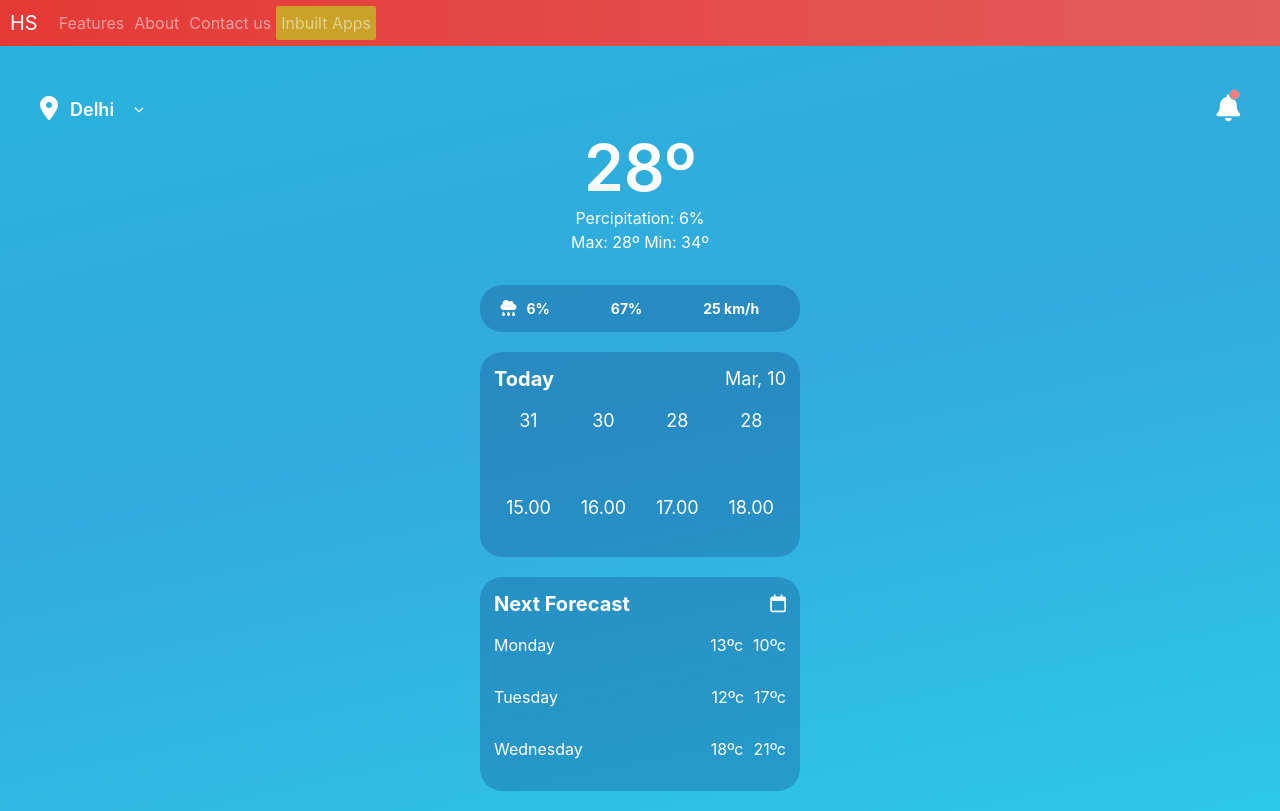
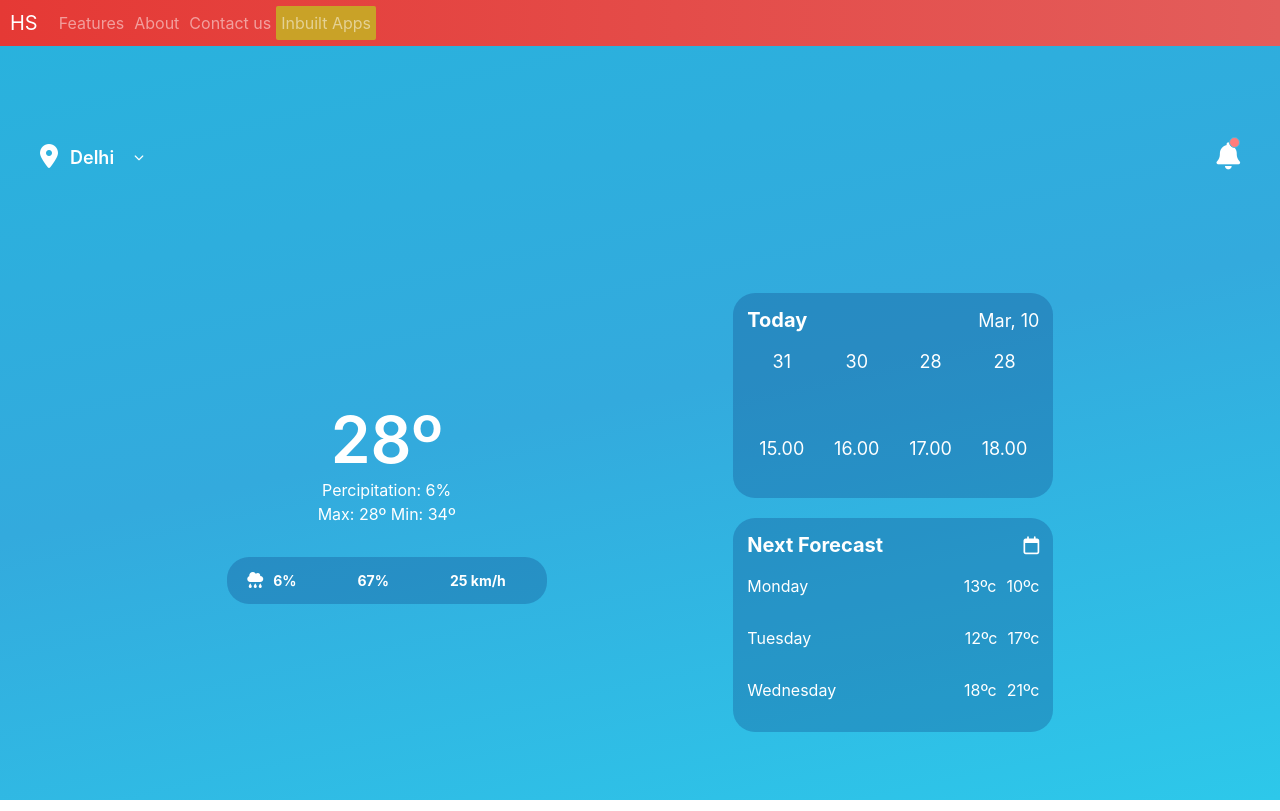
Before and after one commit to HarishB167/hs-app-2, a React (Create React App) app: page /apps/weather-app in a window 1280 px wide. Built offline with nearby package versions, Linux system fonts and the light colour scheme; some icons are missing; a web font is replaced by a local one.

Commit message:
Weather App : Page UI made responive using media queries for desktop.

```diff
--- a/src/components/weatherApp/main.css
+++ b/src/components/weatherApp/main.css
@@ -21,6 +21,7 @@
 
 .wa_main {
   width: 100%;
+  min-height: 100%;
   padding: 4.4rem 4rem 2rem;
   display: flex;
   flex-direction: column;
@@ -42,6 +43,12 @@
 
 .wa_contentBg--rainy {
   background-color: var(--sunClouded-rainy);
+}
+
+.wa_weatherOverview {
+  display: flex;
+  flex-direction: column;
+  align-items: center;
 }
 
 .wa_row {
@@ -167,3 +174,11 @@
   display: flex;
   column-gap: 1rem;
 }
+
+@media screen and (min-width: 768px) {
+  .wa_main {
+    flex-direction: row;
+    flex-wrap: wrap;
+    justify-content: space-evenly;
+  }
+}
--- a/src/components/weatherApp/main.jsx
+++ b/src/components/weatherApp/main.jsx
@@ -61,13 +61,13 @@ const Main = () => {
   });
 
   const getMainSkinClass = () => {
-    if (theme == THEMES.SUN_CLOUDED) return " wa_main--sunClouded";
-    else if (theme == THEMES.RAINY) return " wa_main--rainy";
+    if (theme === THEMES.SUN_CLOUDED) return " wa_main--sunClouded";
+    else if (theme === THEMES.RAINY) return " wa_main--rainy";
   };
 
   const getContentSkinClass = () => {
-    if (theme == THEMES.SUN_CLOUDED) return " wa_contentBg--sunClouded";
-    else if (theme == THEMES.RAINY) return " wa_contentBg--rainy";
+    if (theme === THEMES.SUN_CLOUDED) return " wa_contentBg--sunClouded";
+    else if (theme === THEMES.RAINY) return " wa_contentBg--rainy";
   };
 
   return (
@@ -84,6 +84,7 @@ const Main = () => {
         </div>
         <Notification />
       </div>
+      <div className="wa_weatherOverview">
         <div className="wa_weatherIcon">
           {weatherApiToFont[weatherData.weatherToday]}
         </div>
@@ -93,7 +94,8 @@ const Main = () => {
             Percipitation: {weatherData.rain}
           </span>
           <span className="wa_tempRange">
-          Max: {weatherData.temperatureMax}º Min: {weatherData.temperatureMin}º
+            Max: {weatherData.temperatureMax}º Min: {weatherData.temperatureMin}
+            º
           </span>
         </div>
         <div className={"wa_moreStats" + getContentSkinClass()}>
@@ -110,6 +112,8 @@ const Main = () => {
             {weatherData.windSpeed}
           </span>
         </div>
+      </div>
+      <div className="wa_weatherContent">
         <div className={"wa_todayStats" + getContentSkinClass()}>
           <div className="wa_todayStats_header">
             <span className="wa_todayStats_header_label">Today</span>
@@ -158,6 +162,7 @@ const Main = () => {
           </div>
         </div>
       </div>
+    </div>
   );
 };
 
```
Lines whose indentation alone changed are shown as unchanged.
